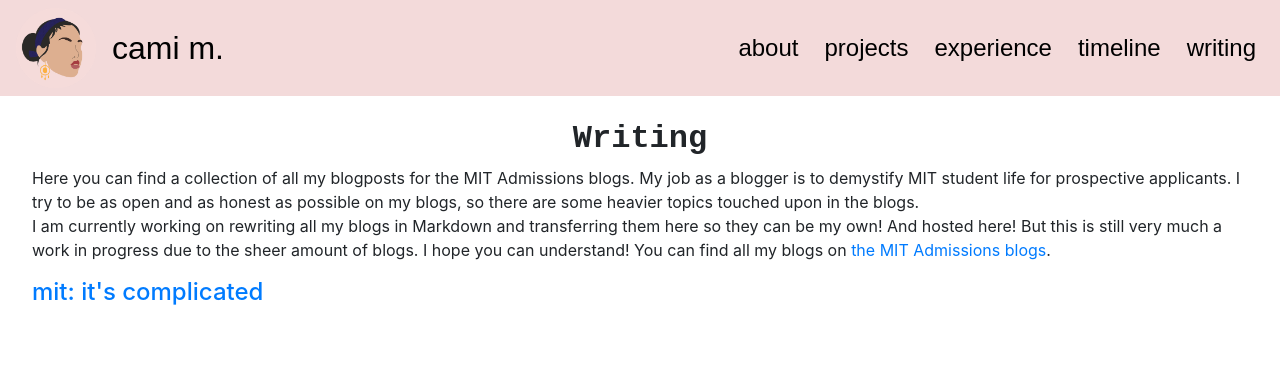
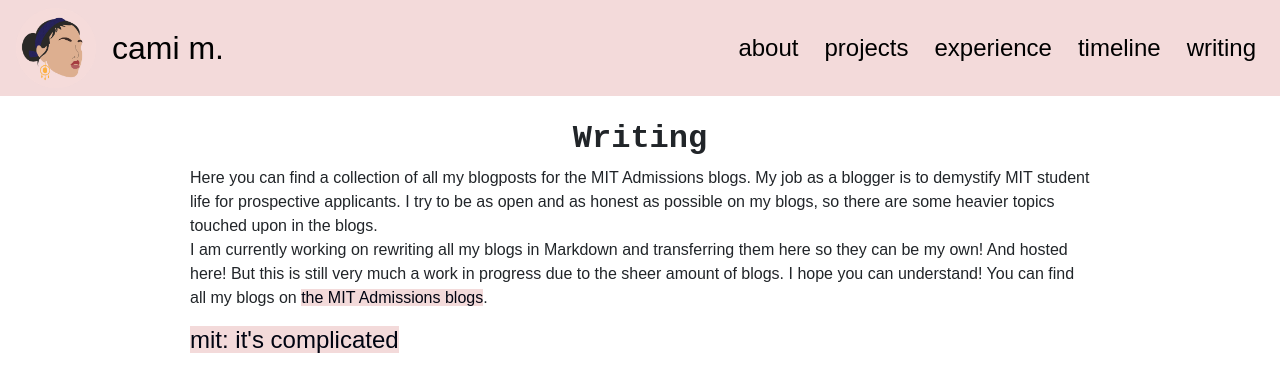
Before and after one commit to camimgh/jcamim, a React (Create React App) app: page /writing in a window 1280 px wide. Shown: the top 392 px of the page. Built offline with nearby package versions, Linux system fonts and the light colour scheme.

Commit message:
edited link colors

```diff
--- a/src/pages/Writing.css
+++ b/src/pages/Writing.css
@@ -10,6 +10,16 @@
     padding-right:2rem;
 }
 
+#writing a {
+    background-color: #f3dada;
+    color: #000411;
+}
+
+#writing-text {
+    max-width: 900px;
+    font-family: 'Libre Franklin', sans-serif;
+}
+
 #header > h1 {
     font-family: 'Roboto Monospace', monospace;
     font-weight: bold;
```
Also changed, not shown: 1 other file (tests, documents, lock files or other folders).
